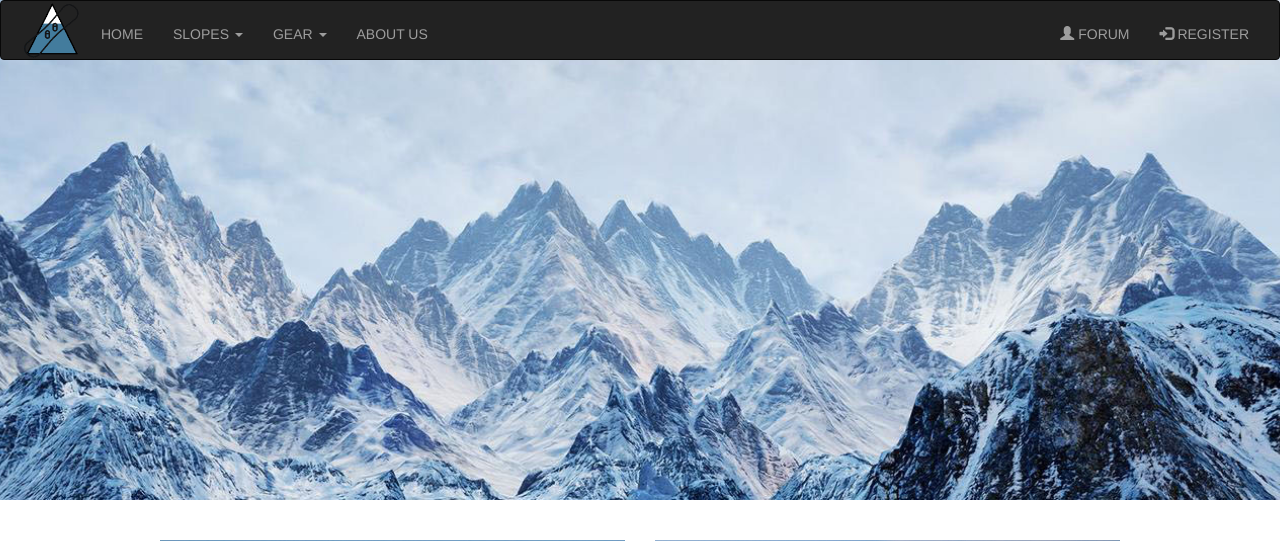
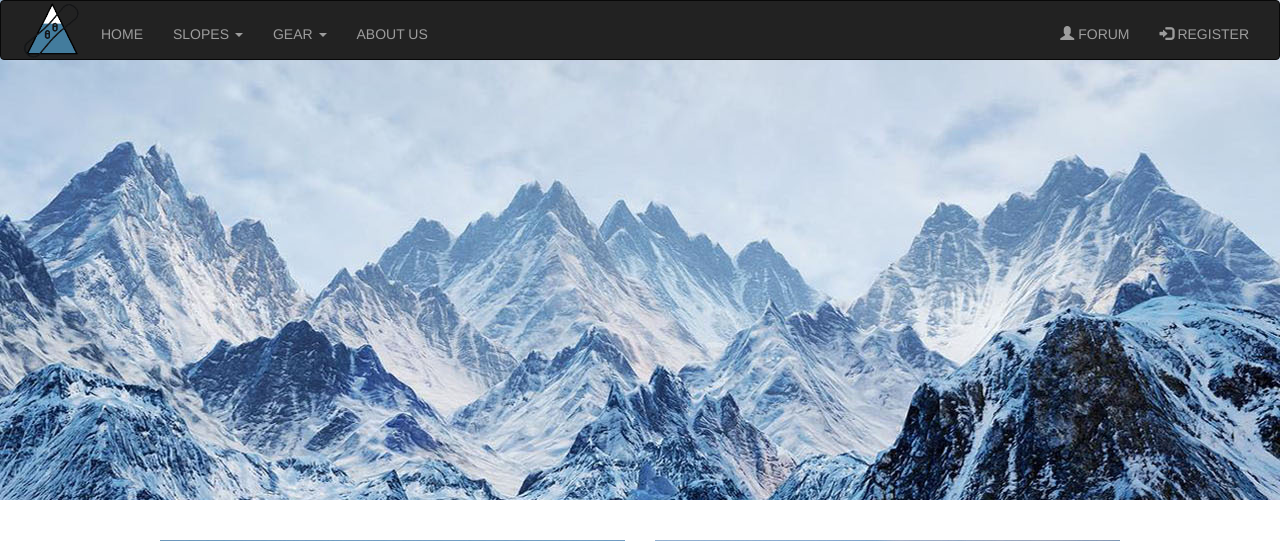
Before and after one commit to jmkim2392/G3_BCBoarding, a PHP site: page /slopes.html in a window 1280 px wide. Shown: the top 541 px of the page. Run offline with PHP 8.4, Linux system fonts and the light colour scheme; some libraries are stand-ins or nearby versions.

Commit message:
edited banner

```diff
--- a/Style/base.css
+++ b/Style/base.css
@@ -107,7 +107,7 @@
     }
 
     .bannerSlopes {
-        background-image: url("../Images/mountain3.jpg");
+        background-image: url("../Images/mountain4.jpg");
         background-position: center;
         background-size: cover;
         background-repeat: no-repeat;
```
Also changed, not shown: Images/mountain3.jpg (deleted).
